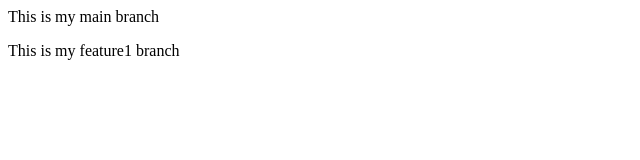
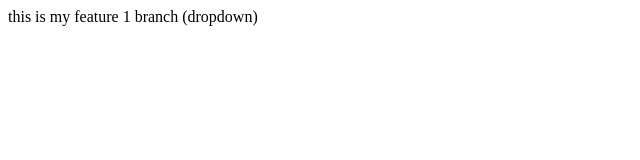
Before and after one commit to kingscar19/localrepo, a plain HTML site: page index.html in a window 1280 px wide. Shown: the whole page, without its empty margins (0-640 px from the left). Drawn offline with Linux system fonts and the light colour scheme.

```diff
--- a/index.html
+++ b/index.html
@@ -1,2 +1,2 @@
-<P> This is my main branch </P>
-<P> This is my feature1 branch </p>
+
+<P> this is my feature 1 branch (dropdown)</P>
```
